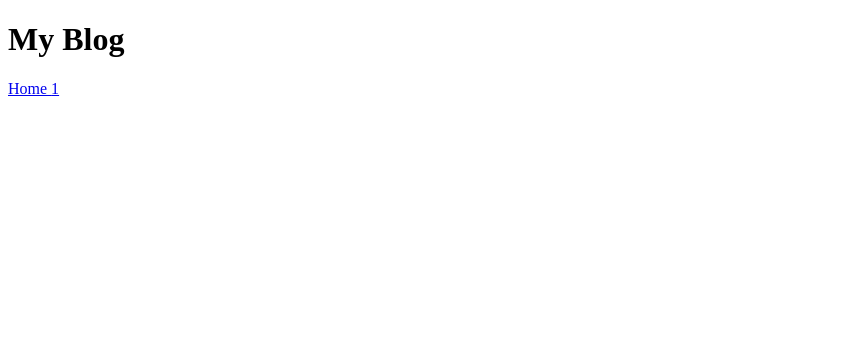
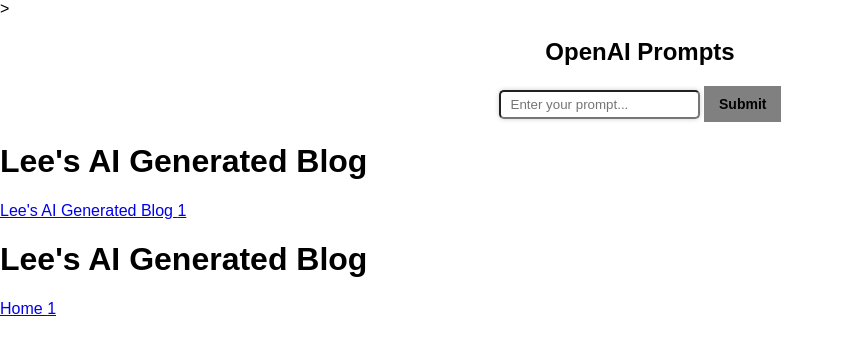
Before and after one commit to ljfarre/ljfarre.github.io, a plain HTML site: page index.html in a window 1280 px wide. Shown: the whole page, without its empty margins (0-844 px from the left). Drawn offline with Linux system fonts and the light colour scheme.

Commit message:
adding form to index.html

```diff
--- a/index.html
+++ b/index.html
@@ -1,13 +1,68 @@
-<!DOCTYPE html>
+<!DOCTYPE html <meta charset="UTF-8"/>>
+<html>
+  <head>
+    <title>Lee's AI Generated Blog</title>
+    <style>
+        body {
+           font-family: sans-serif;
+           margin: 0px;
+           padding: 0px;
+        }
+        #container {
+           margin: auto;
+           text-align: center;
+           width: 750px;
+        }
+        #prompt-container {
+           margin-top: 30px;
+        }
+        .prompt-input {
+           background-color: #FFFFFF;
+           padding: 5px 10px;
+           box-shadow: 0px 0px 5px 0px rgba(0,0,0,0.2);
+           border-radius: 5px;
+        }
+        #submit-button {
+           background-color: #808080;
+           padding: 10px 15px;
+           font-size: 14px;
+           font-weight: bold;
+           border: 0px;
+        }
+    </style>
+  </head>
+  <body>
+    <div id='container'>
+      <h2>OpenAI Prompts</h2>
+
+      <div id="#prompt-container">
+        <input type="text" id="prompt-input" class="prompt-input" placeholder="Enter your prompt...">
+        <button id="submit-button">Submit</button>
+      </div>
+    </div>
+
+    <h1>
+     Lee's AI Generated Blog
+    </h1>
+    <a href="index.html">
+     Lee's AI Generated Blog
+    </a>
+    <a href="content\1.html">
+     1
+    </a>
+
+  </body>
+
+</html><!DOCTYPE html>
 <html>
  <head>
   <title>
-   My Blog
+   Lee's AI Generated Blog
   </title>
  </head>
  <body>
   <h1>
-   My Blog
+   Lee's AI Generated Blog
   </h1>
   <a href="index.html">
    Home
```
